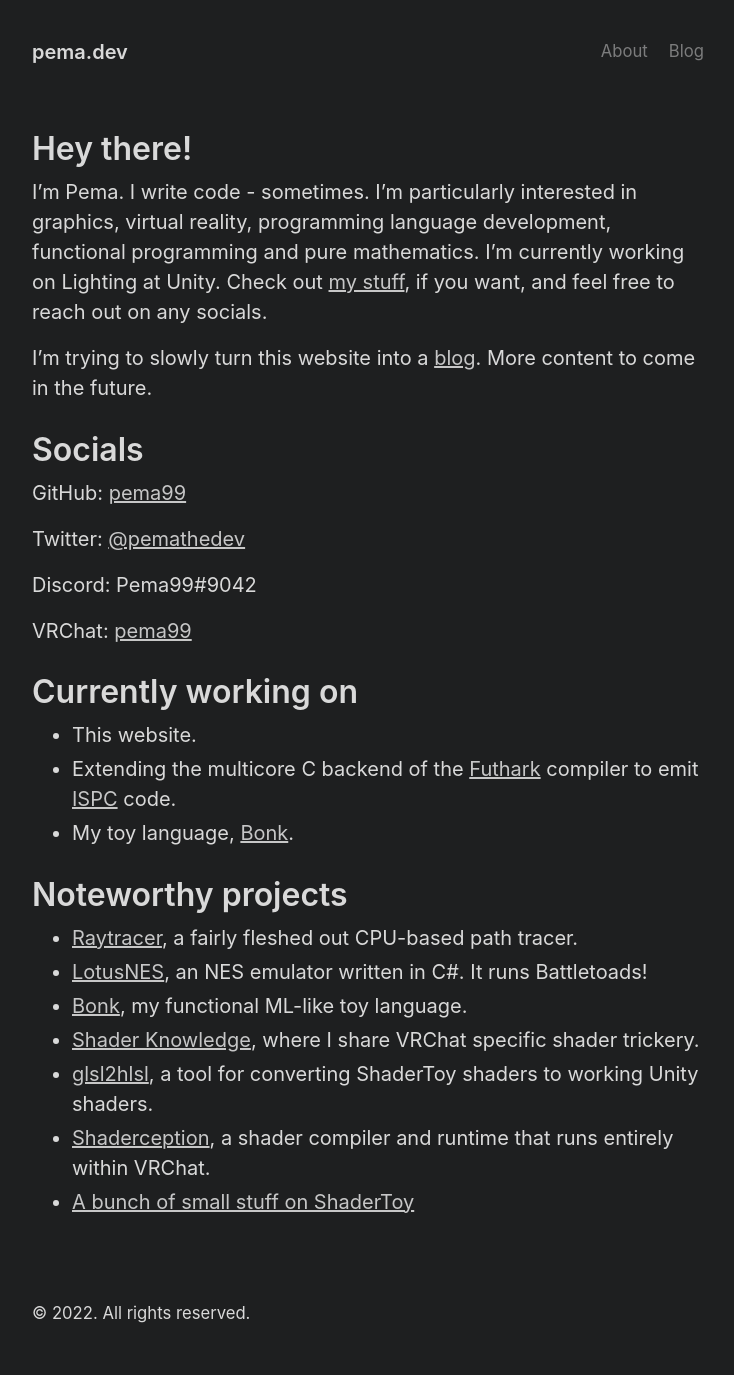
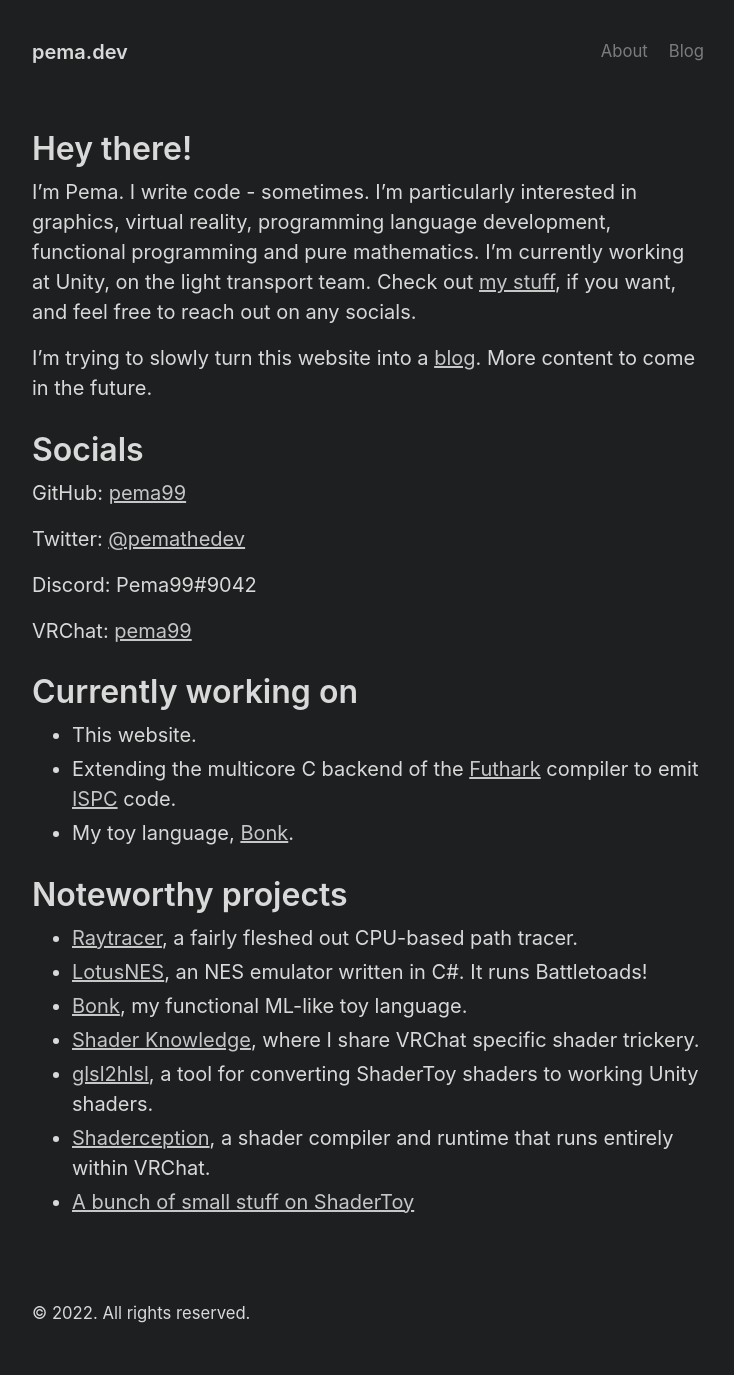
Before and after one commit to pema99/pema99.github.io, a Jekyll site: the page built from index.md, in a window 1280 px wide. Shown: the whole page, without its empty margins (272-1006 px from the left). Built offline with Jekyll 4.4.1, drawn with Linux system fonts in a browser that asks for light colours.

Commit message:
Update index.md

```diff
--- a/index.md
+++ b/index.md
@@ -5,7 +5,7 @@
 
 I'm Pema. I write code - sometimes. I'm particularly interested in graphics,
 virtual reality, programming language development, functional programming and
-pure mathematics. I'm currently working on Lighting at Unity.
+pure mathematics. I'm currently working at Unity, on the light transport team.
 Check out [my stuff](https://github.com/pema99), if you want, and feel free to reach
 out on any socials.
 
```
